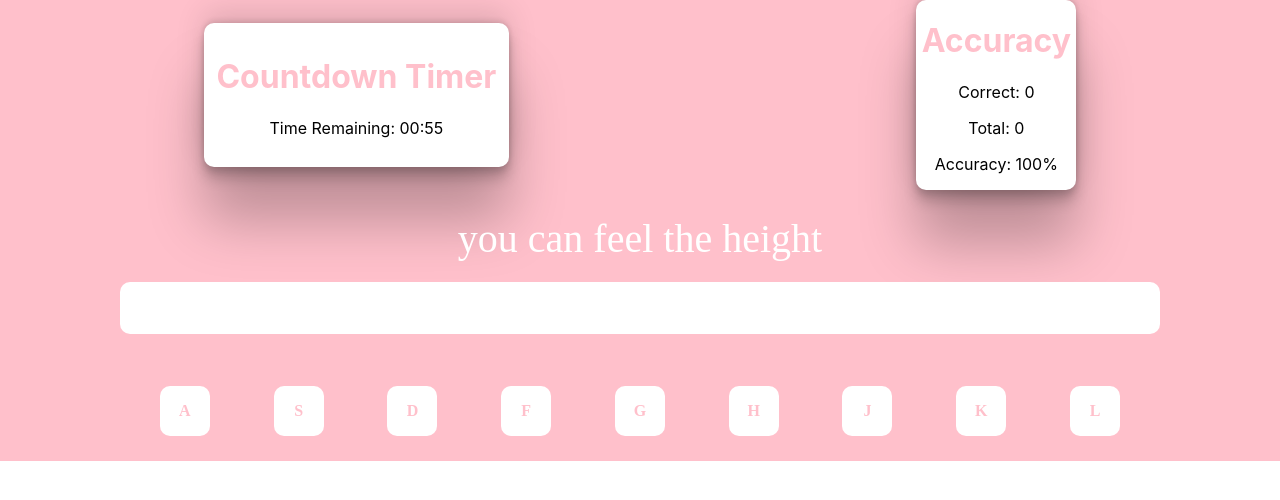
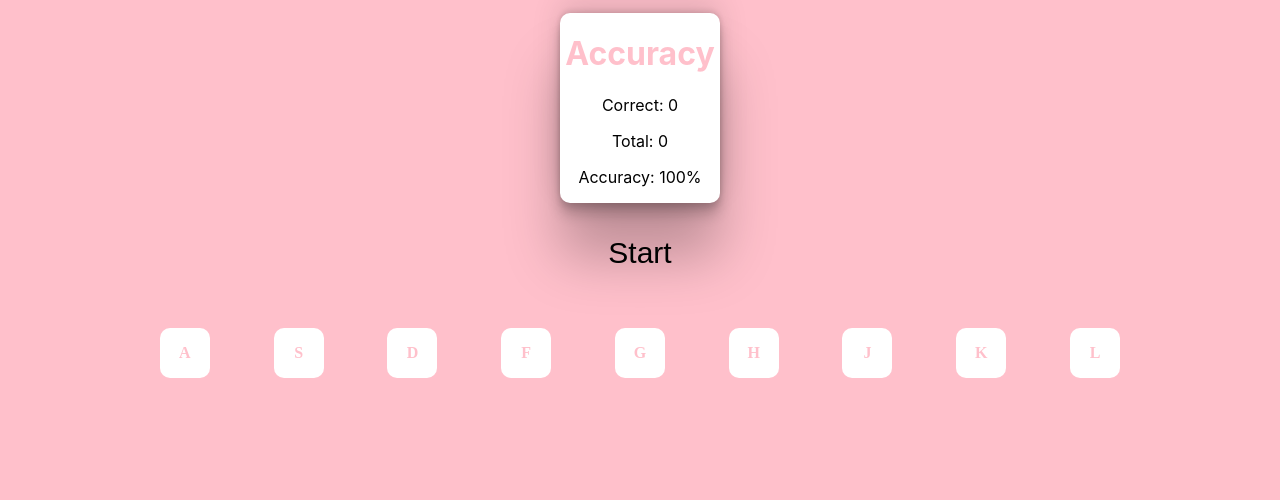
Before and after one commit to aakashindoriya/Chaabi, a React (Create React App) app in the folder client/: page / in a window 1280 px wide. Shown: the top 500 px of the page. Built offline with nearby package versions, Linux system fonts and the light colour scheme.

Commit message:
assignment complete

```diff
--- a/client/src/App.css
+++ b/client/src/App.css
@@ -1,6 +1,8 @@
 .App {
   text-align: center;
   background-color: pink;
+  min-height: 100vh;
+  padding: 1%;
 }
 
 .App-logo {
--- a/client/src/App.js
+++ b/client/src/App.js
@@ -2,25 +2,40 @@ import logo from './logo.svg';
 import './App.css';
 import TypingBox from './components/typingBox/TypingBox';
 import TimerComponent from './components/timmer/TimmerComponent';
-import { useState } from 'react';
+import { useEffect, useState } from 'react';
 import AccuracyComponent from './components/accuracy/AccuracyComponent';
 import KeyboardComponent from './components/keyboard/KeyboardComponent';
-
+import Start from './components/startbutton/Start';
+const text = "ask sad lad fad flask ads lad fads daks slak jas salk salad ska alfa flak jad alas sala jafas fajad lads ska laska dak falsa laka afal aja dak"
 function App() {
   const [count, setCount] = useState(0);
   const [typedText, setTypedText] = useState("");
   const [currIndex, setCurrentIndex] = useState(0);
   const [activeKey, setActiveKey] = useState("")
-  const [running, setRunning] = useState(false)
-
+  const [isTimer, setTimer] = useState(false)
+  useEffect(() => {
+    if (currIndex == text.length) {
+      setTimer(false)
+    }
+  }, [currIndex])
   return (
     <div className="App">
       <div id="stacks">
-        <TimerComponent />
+        {isTimer && <TimerComponent isTimer={isTimer} setIsTimer={setTimer} />}
         <AccuracyComponent correct={currIndex} total={count} />
       </div>
-      <TypingBox
-        text={"you can feel the height"}
+      {
+        !isTimer && <Start
+          setCurrentIndex={setCurrentIndex}
+          setTypedText={setTypedText}
+          setActiveKey={setActiveKey}
+          setCount={setCount}
+          setTimer={setTimer}
+        />
+      }
+      {
+        isTimer && <TypingBox
+          text={text}
           count={count}
           setCount={setCount}
           typedText={typedText}
@@ -29,6 +44,7 @@ function App() {
           setTypedText={setTypedText}
           setActiveKey={setActiveKey}
         />
+      }
       <KeyboardComponent activeKey={activeKey} />
     </div>
   );
--- a/client/src/components/startbutton/Start.jsx
+++ b/client/src/components/startbutton/Start.jsx
@@ -1,5 +1,22 @@
 import React from "react";
-
-export default function Start() {
-  return <div>Start</div>;
+import style from "./Start.module.css";
+export default function Start({
+  setCurrentIndex,
+  setTypedText,
+  setActiveKey,
+  setCount,
+  setTimer,
+}) {
+  function handleClick() {
+    setCurrentIndex(0);
+    setTypedText("");
+    setActiveKey("");
+    setCount(0);
+    setTimer(true);
+  }
+  return (
+    <div className={style.start}>
+      <button onClick={handleClick}>Start</button>
+    </div>
+  );
 }
--- /dev/null
+++ b/client/src/components/startbutton/Start.module.css
@@ -0,0 +1,23 @@
+.start{
+    margin-top: 30px;
+    margin-bottom: 20px;
+    width: 90%;
+    height: 50px;
+    margin: auto;
+    display: grid;
+    align-items: center;
+    padding: 2%;
+
+}
+
+.start button{
+    width: 90%;
+    margin: auto;
+    border: none;
+    font-size: 30px;
+    background-color: transparent;
+
+}
+.start button:hover{
+    cursor: pointer;
+}
--- a/client/src/components/timmer/TimmerComponent.jsx
+++ b/client/src/components/timmer/TimmerComponent.jsx
@@ -1,25 +1,29 @@
 import React, { useState, useEffect } from "react";
 import styles from "./TimmerComponent.module.css";
-const TimerComponent = () => {
-  const [timer, setTimer] = useState(1 * 60); // 5 minutes in seconds
+const TimerComponent = ({ isTimer, setIsTimer }) => {
+  const [timer, setTimer] = useState(5 * 60); // 5 minutes in seconds
+  useEffect(() => {
+    let interval = null;
 
-  useEffect(() => {
-    const interval = setInterval(() => {
+    if (isTimer) {
+      interval = setInterval(() => {
         setTimer((prevTimer) => {
           if (prevTimer > 0) {
             return prevTimer - 1;
           } else {
             clearInterval(interval);
-          alert("Time is over!");
-          return 0;
+            setIsTimer(0);
           }
         });
       }, 1000);
+    } else {
+      clearInterval(interval);
+    }
 
     return () => {
       clearInterval(interval);
     };
-  }, []);
+  }, [isTimer]);
 
   const formatTime = (time) => {
     const minutes = Math.floor(time / 60);
--- a/client/src/components/typingBox/TypingBox.jsx
+++ b/client/src/components/typingBox/TypingBox.jsx
@@ -1,4 +1,4 @@
-import React, { useState } from "react";
+import React, { useEffect, useRef, useState } from "react";
 import styles from "./TypingBox.module.css";
 
 export default function TypingBox({
@@ -10,6 +10,10 @@ export default function TypingBox({
   currIndex,
   setActiveKey,
 }) {
+  const inputRef = useRef(null);
+  useEffect(() => {
+    inputRef.current.focus();
+  }, []);
   function handleInputs(e) {
     const inputValue = e.target.value;
     const matchingPart = text.slice(0, currIndex + 1);
@@ -27,6 +31,7 @@ export default function TypingBox({
       setActiveKey(key);
     }
   };
+
   const matchingPart = text.slice(0, currIndex);
   const remainingPart = text.slice(currIndex);
   return (
@@ -38,6 +43,7 @@ export default function TypingBox({
       </div>
       <div>
         <input
+          ref={inputRef}
           value={typedText}
           onChange={handleInputs}
           onKeyPress={handleKeyPress}
```
Lines whose indentation alone changed are shown as unchanged.
